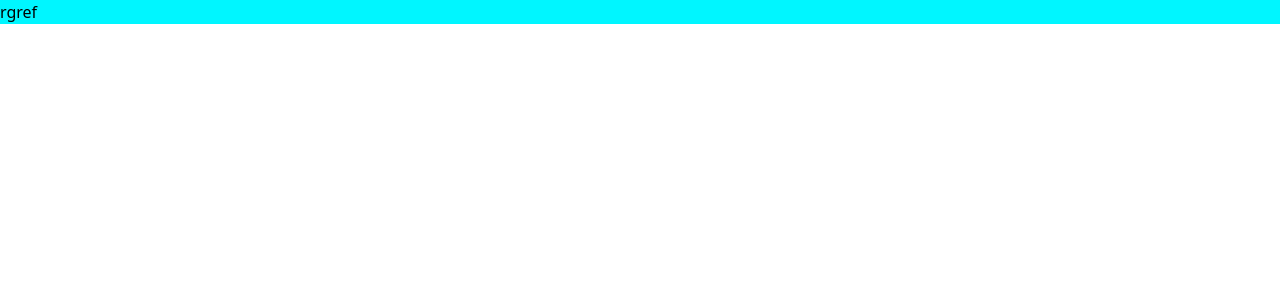
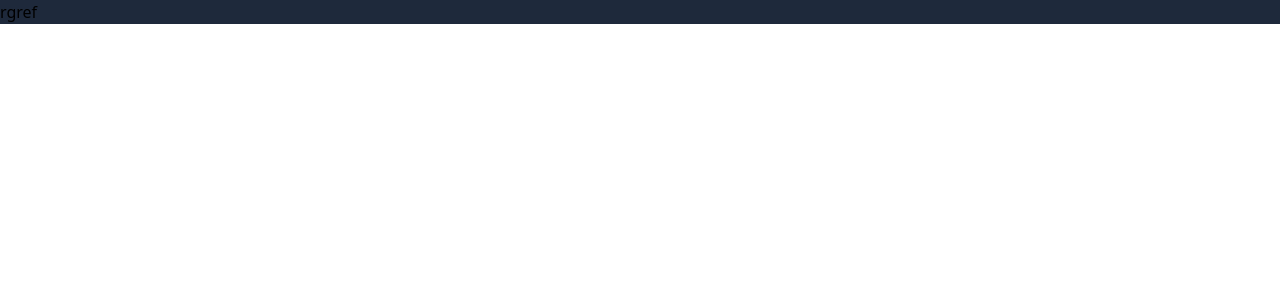
Before and after one commit to joesef1/hoo_bank_app, a React (Vite) app in the folder hoo_bank_app/: page / in a window 1280 px wide. Shown: the top 300 px of the page. Built offline with nearby package versions, Linux system fonts and the light colour scheme.

Commit message:
tailwind

```diff
--- a/hoo_bank_app/src/App.jsx
+++ b/hoo_bank_app/src/App.jsx
@@ -5,7 +5,8 @@ const App = () =>  (
     <div className='bg-secondary w-full overflow-hidden'>
       {/* <div className={`${styles.paddingX} ${styles.flexCenter}`}>
       </div> */}
-      <h1>rgref</h1>
+      {/* <div></div> */}
+       <h1 className='bg-slate-800 flex justify-center lg:justify-start'>rgref</h1>
     </div>
   );
 
```
